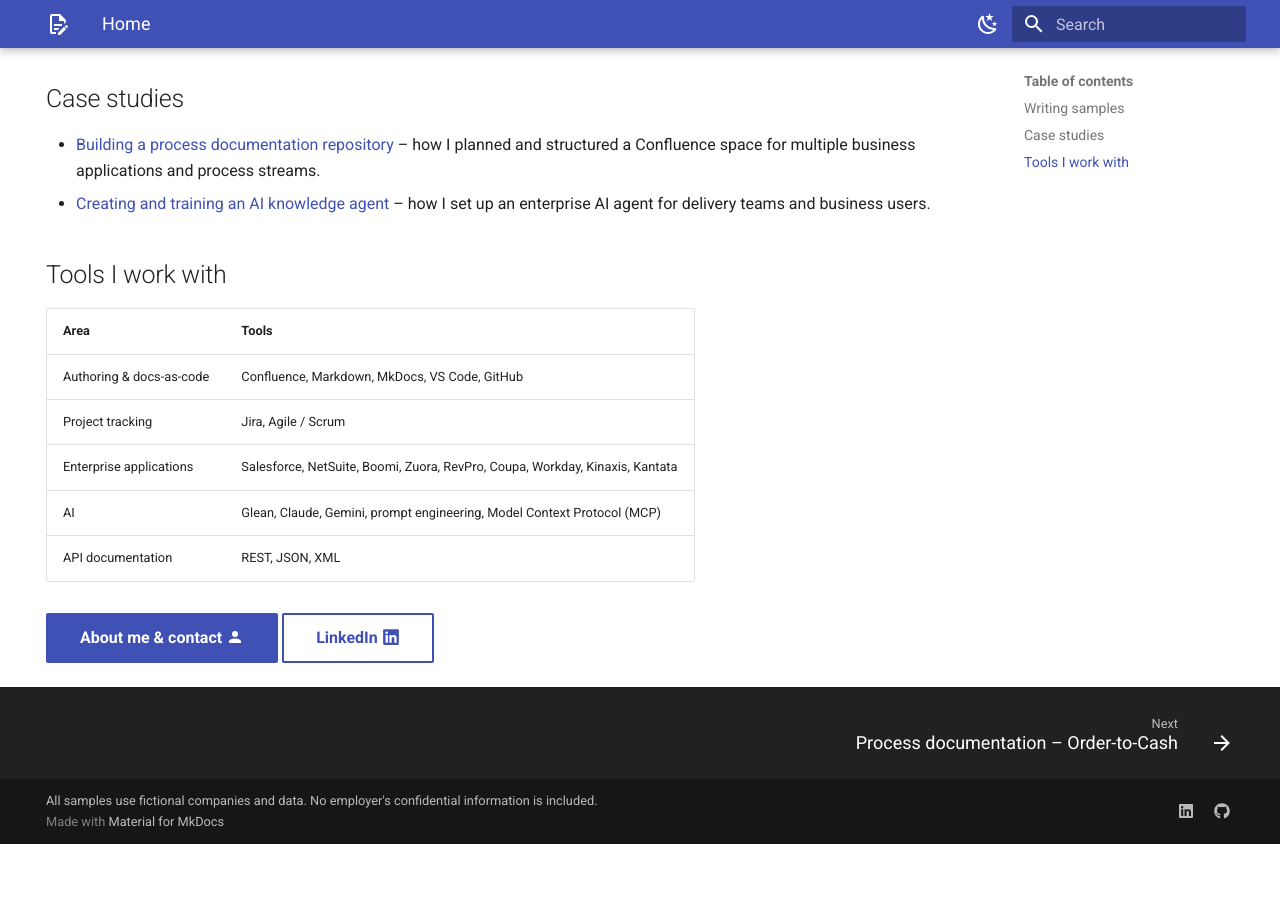
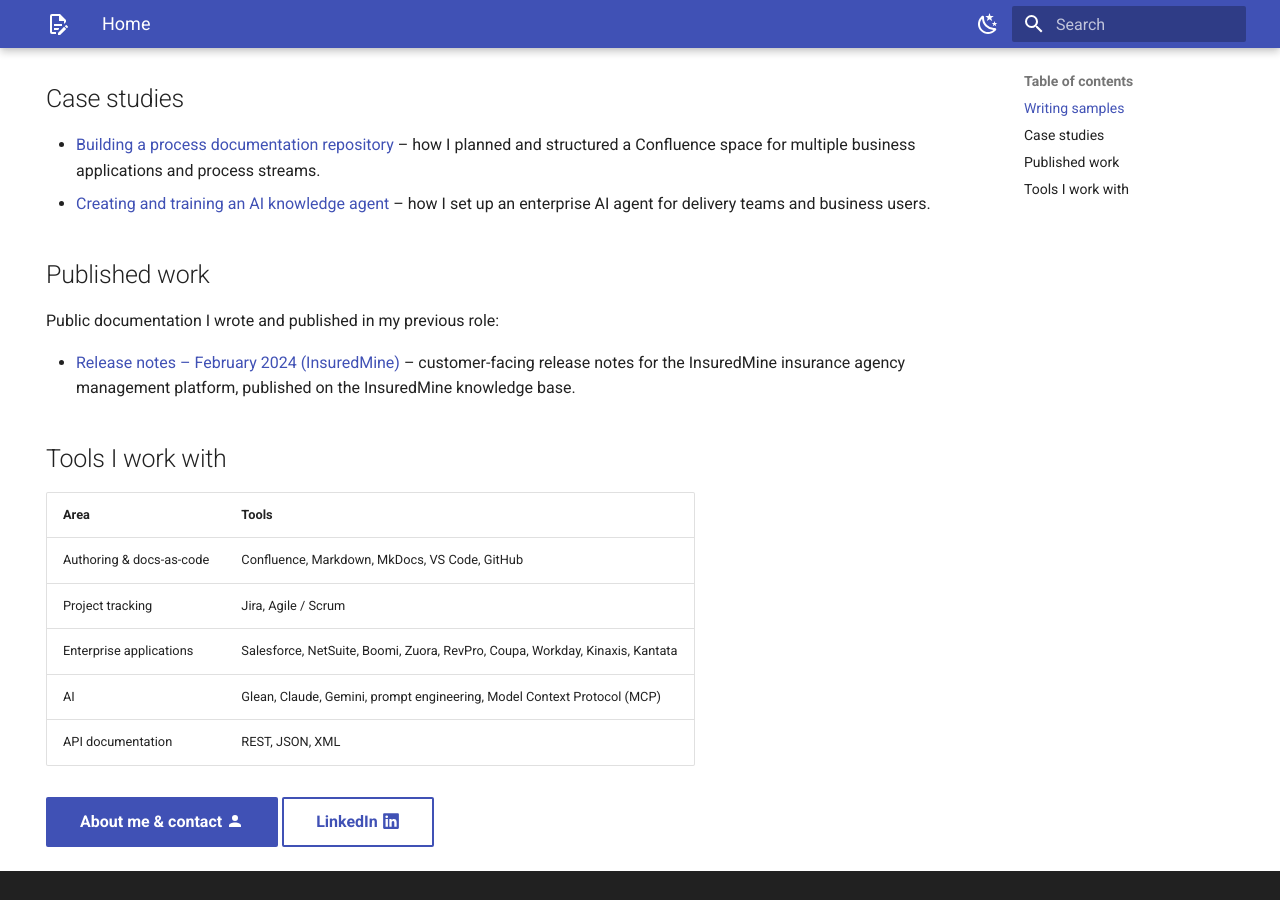
Before and after one commit to Avinash0789/Avinash0789.github.io, an MkDocs documentation site: the page built from docs/index.md, in a window 1280 px wide and 900 px high, scrolled down 1071 px. Built offline with MkDocs 1.6.1 and Material for MkDocs 9.7.7, drawn with Linux system fonts in a browser that asks for light colours; before the commit the page ends 1915 px from its top, so only the background shows below that.

Commit message:
Add Published work section with InsuredMine release notes
Added a section for published work with a link to release notes.

```diff
--- a/docs/index.md
+++ b/docs/index.md
@@ -71,6 +71,12 @@ I document G&A IT business applications – Salesforce, NetSuite, Boomi, Zuora,
 - [Building a process documentation repository](case-studies/process-repository.md) – how I planned and structured a Confluence space for multiple business applications and process streams.
 - [Creating and training an AI knowledge agent](case-studies/ai-agent.md) – how I set up an enterprise AI agent for delivery teams and business users.
 
+## Published work
+
+Public documentation I wrote and published in my previous role:
+
+- [Release notes – February 2024 (InsuredMine)](https://www.insuredmine.com/knowledge-base/release-notes-february-2024/){ target="_blank" } – customer-facing release notes for the InsuredMine insurance agency management platform, published on the InsuredMine knowledge base.
+
 ## Tools I work with
 
 | Area | Tools |
```
